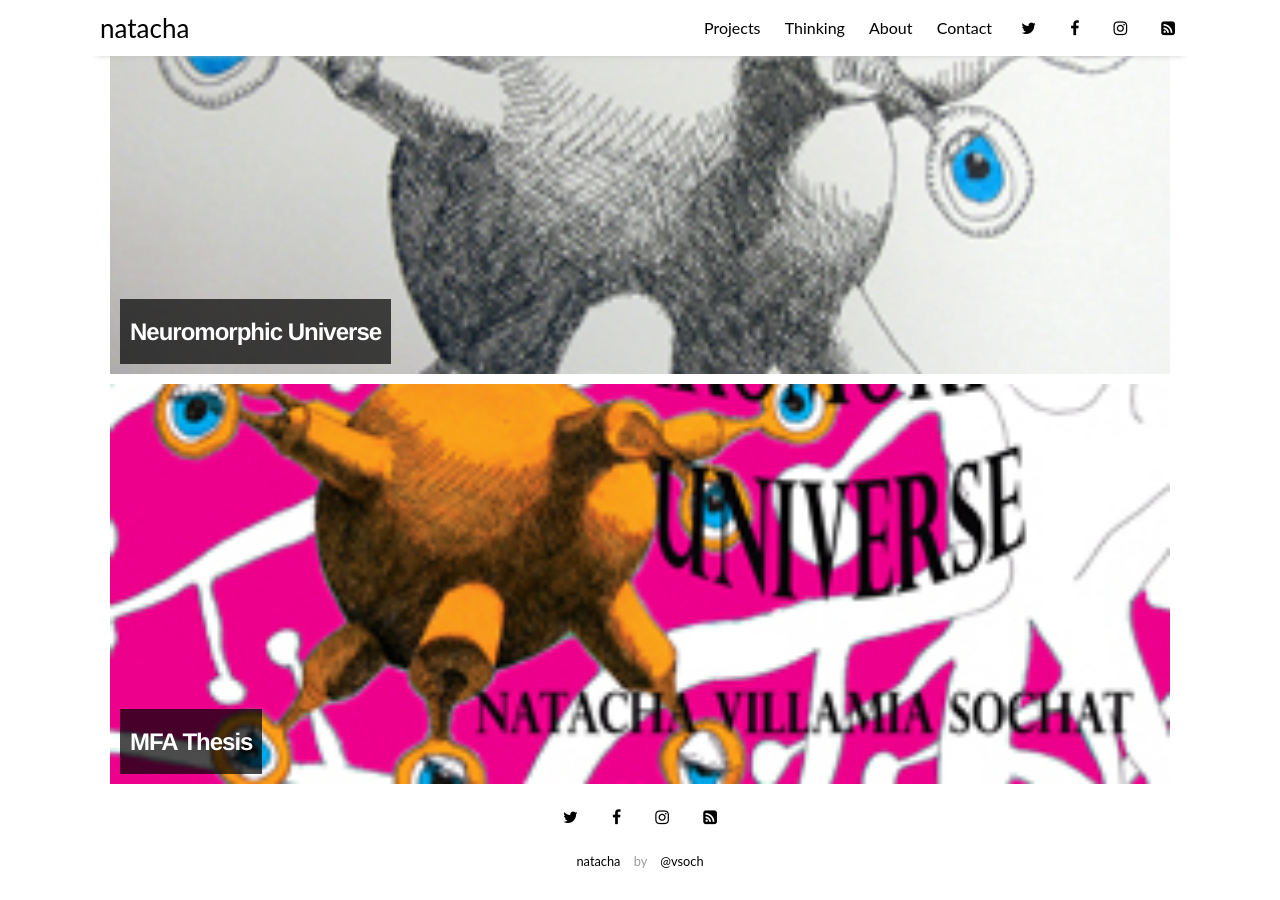
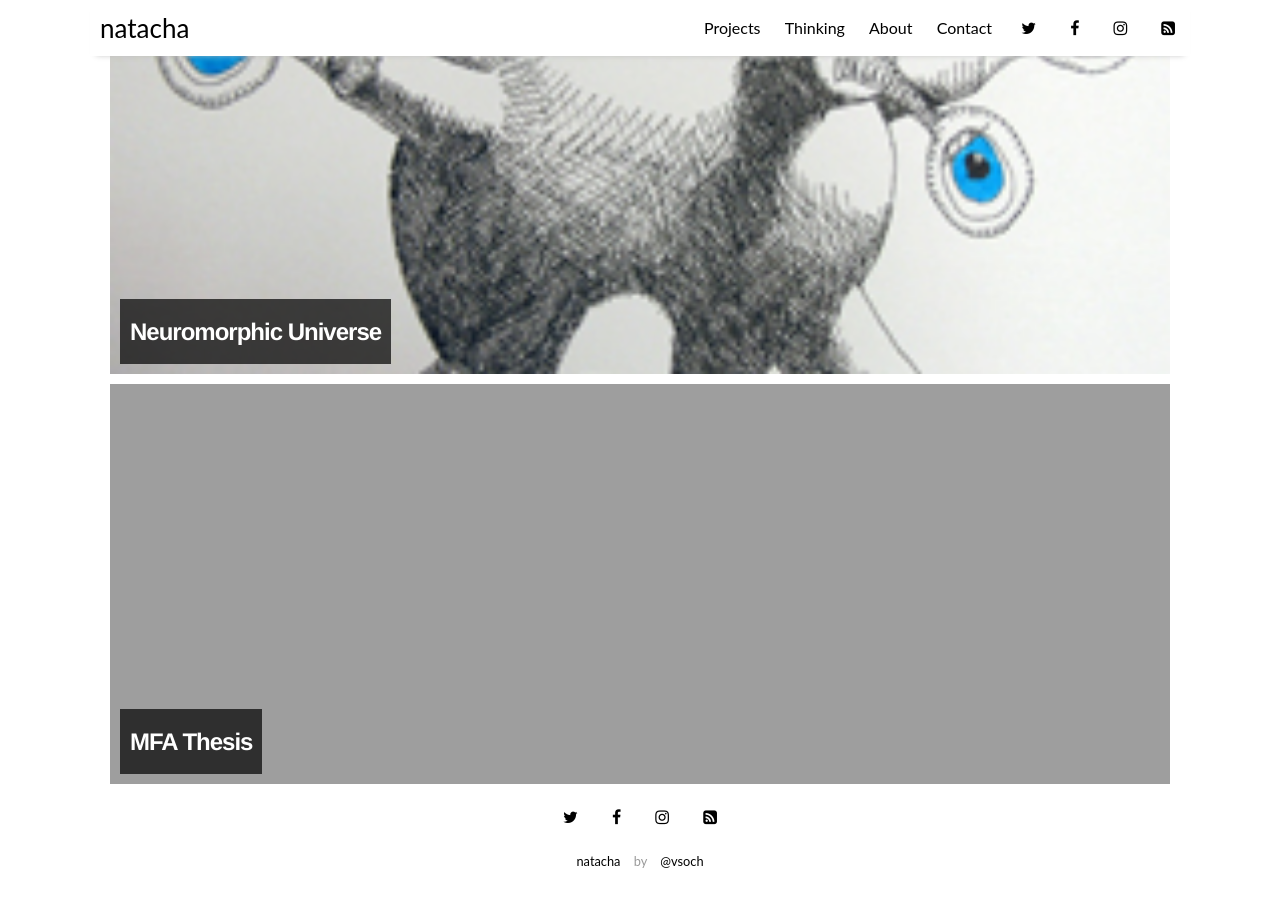
Before and after one commit to nsoch/nsoch.github.io, a Jekyll site: the page built from projects/index.html, in a window 1280 px wide and 900 px high, scrolled down 2018 px. Built offline with Jekyll 4.4.1, drawn with Linux system fonts in a browser that asks for light colours; nearby versions of some CDN libraries.

Commit message:
chose a test image
need to test how large an image file i should/can use, this is not the final image just a random test image for size

```diff
--- a/_data/projects.yml
+++ b/_data/projects.yml
@@ -21,4 +21,4 @@
 -
  title: MFA Thesis
  directory: thesis
- image: frontcard.jpg
+ image: frontcardtest1.jpg
```
